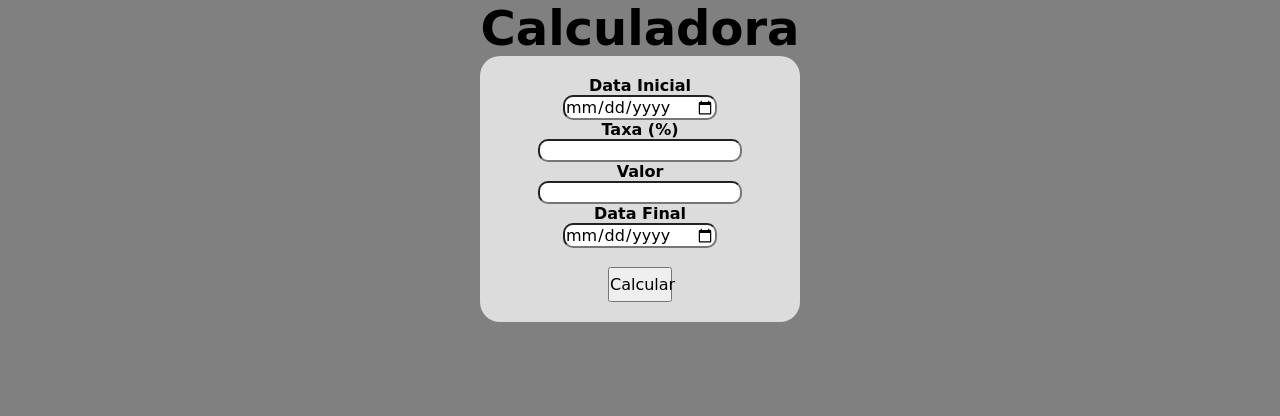
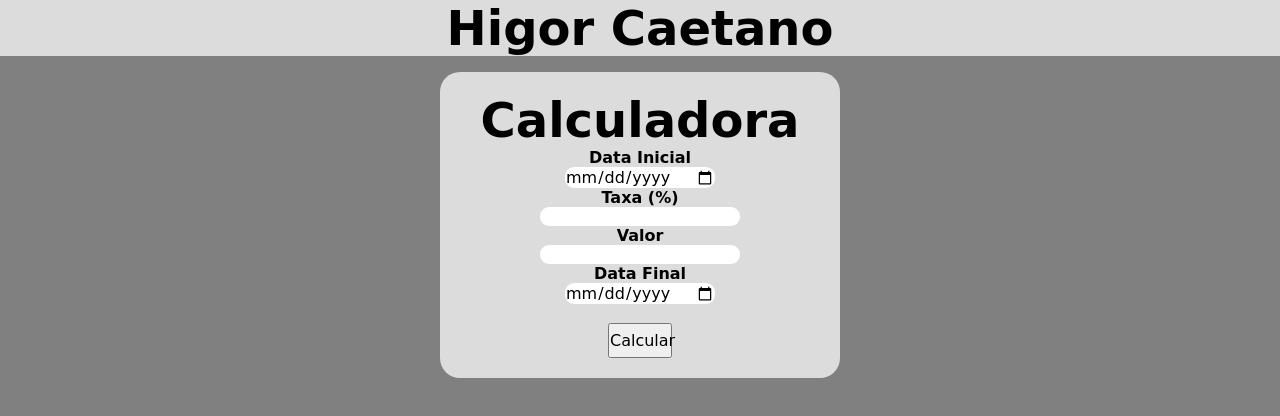
Before and after one commit to swagzerah/higorcaetano, a plain HTML site: page calculadora.html in a window 1280 px wide. Drawn offline with Linux system fonts and the light colour scheme; a web font is replaced by a local one.

Commit message:
Atualização

```diff
--- a/calculadora.html
+++ b/calculadora.html
@@ -11,9 +11,9 @@
 </head>
 
 <body>
-    <h1 id="title">Calculadora</h1>
-    <div id="home">
+    <h1 id="name">Higor Caetano</h1>
     <div id="calculator">
+        <h2 id="title">Calculadora</h2>
         <div>
             <h2>Data Inicial</h2>
             <input type="date" id="initialdate">
@@ -35,8 +35,6 @@
             <button id="calculate">Calcular</button>
         </div>
     </div>
-    </div>
-    </div>
 
 
 </body>
--- a/style.css
+++ b/style.css
@@ -12,11 +12,19 @@ body {
 }
 
 input {
-    border-radius: 10px;
+    border-radius: 9px;
+    border: none;
+    outline: none;
+}
+
+#name {
+    background-color: gainsboro;
+    text-align: center;
+    font-size: 3em;
 }
 
 #title {
-    background-color: gray;
+    background-color: gainsboro;
     text-align: center;
     font-size: 3em;
 }
@@ -27,21 +35,15 @@ input {
     flex-direction: column;
     text-align: center;
     align-content: space-between;
-    max-width: 600px;
+    max-width: 400px;
     min-width: 320px;
     border-radius: 20px;
     padding: 20px 0px;
     margin: auto;
+    margin-top: 1em;
 }
 
 #calculate {
     height: 2.2em;
     width: 4em;
 }
-
-#home {
-    display: flex;
-    flex-direction: column;
-    flex-wrap: wrap;
-    justify-content: center;
-}
```
Lines whose indentation alone changed are shown as unchanged.
